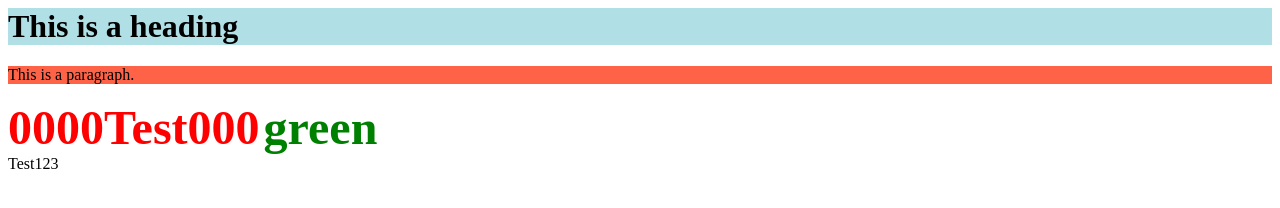
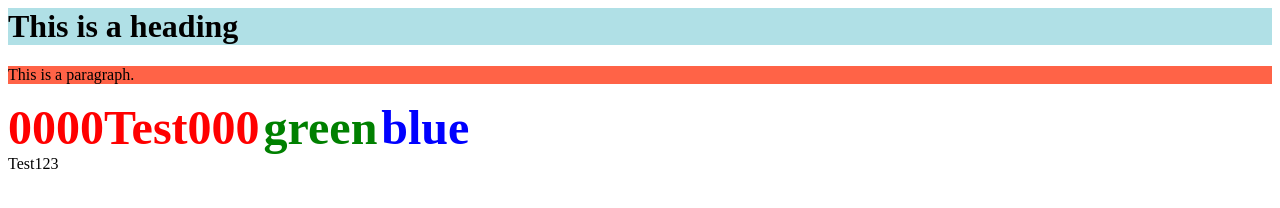
Before and after one commit to panwesha2023/college, a plain HTML site: page index.html in a window 1280 px wide. Drawn offline with Linux system fonts and the light colour scheme.

Commit message:
Update index.html

```diff
--- a/index.html
+++ b/index.html
@@ -6,6 +6,7 @@
 <p style="background-color:tomato;">This is a paragraph.</p>
    <font name="verdana" size=20 color="red"> <b>0000Test000</b></font>
      <font name="verdana" size=30 color="green"> <b>green</b></font>
+     <font name="verdana" size=40 color="blue"> <b>blue</b></font>
 <br>
 Test123
 
```
